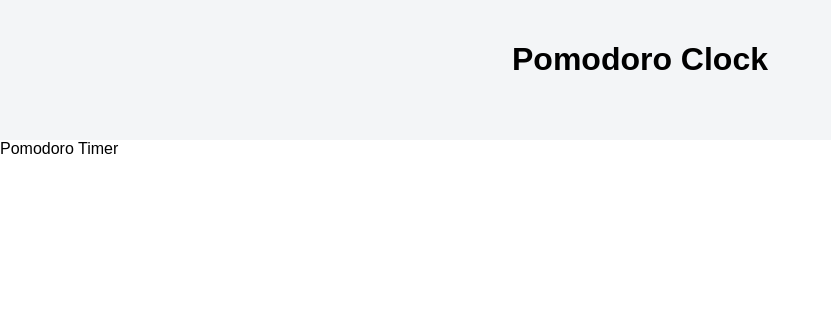
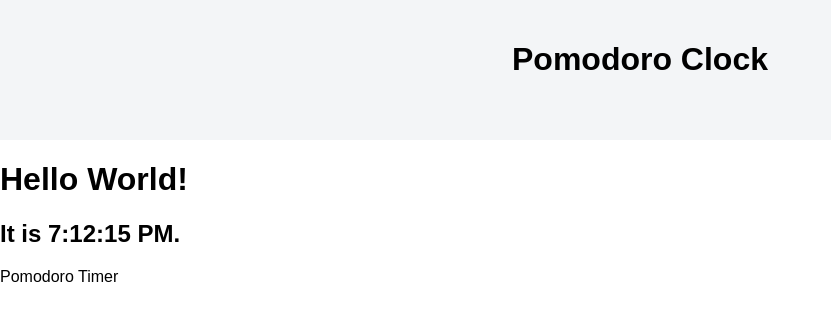
Before and after one commit to AugustineOchieng/pomodoro-app, a React (Create React App) app: page / in a window 1280 px wide. Shown: the top 320 px of the page, without its empty margins (0-831 px from the left). Built offline with nearby package versions, Linux system fonts and the light colour scheme.

Commit message:
feat: Render block with user's local time

```diff
--- a/src/components/App.js
+++ b/src/components/App.js
@@ -1,12 +1,14 @@
 import React, { Component } from 'react';
 import Header from './Header';
 import Timer from './Timer';
+import Clock from './Clock';
 
 class App extends Component {
   render() {
     return (
       <div className="wrapper">
         <Header />
+        <Clock />
         <Timer />
       </div>
     );
--- /dev/null
+++ b/src/components/Clock.js
@@ -0,0 +1,36 @@
+import React from 'react';
+
+class Clock extends React.Component {
+  constructor(props) {
+      super(props);
+      this.state = {date: new Date()};
+  }
+
+  componentDidMount() {
+    this.timerID = setInterval(
+      () => this.tick(),
+      1000
+    );
+  }
+
+  componentWillUnmount() {
+    clearInterval(this.timerID);
+  }
+
+  tick() {
+    this.setState({
+      date: new Date()
+    });
+  }
+
+  render() {
+    return (
+      <div>
+        <h1 className="default">Hello World!</h1>
+        <h2>It is {this.state.date.toLocaleTimeString()}.</h2>
+      </div>
+    )
+  }
+}
+
+export default Clock;
```
